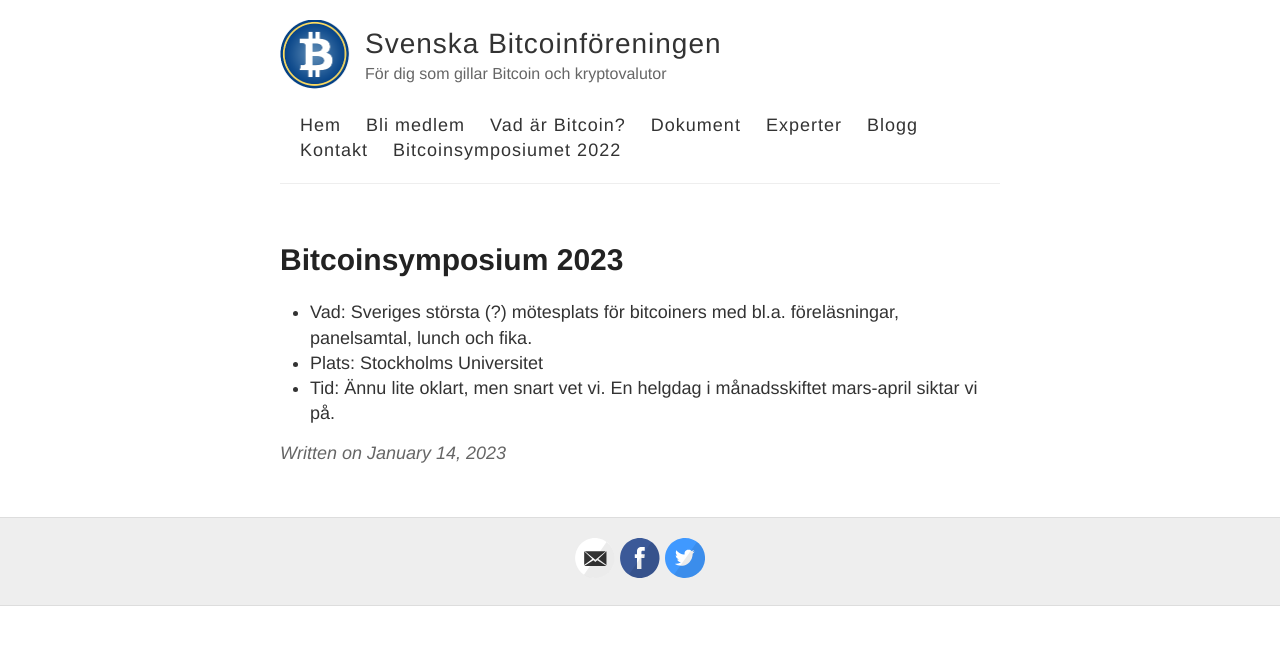
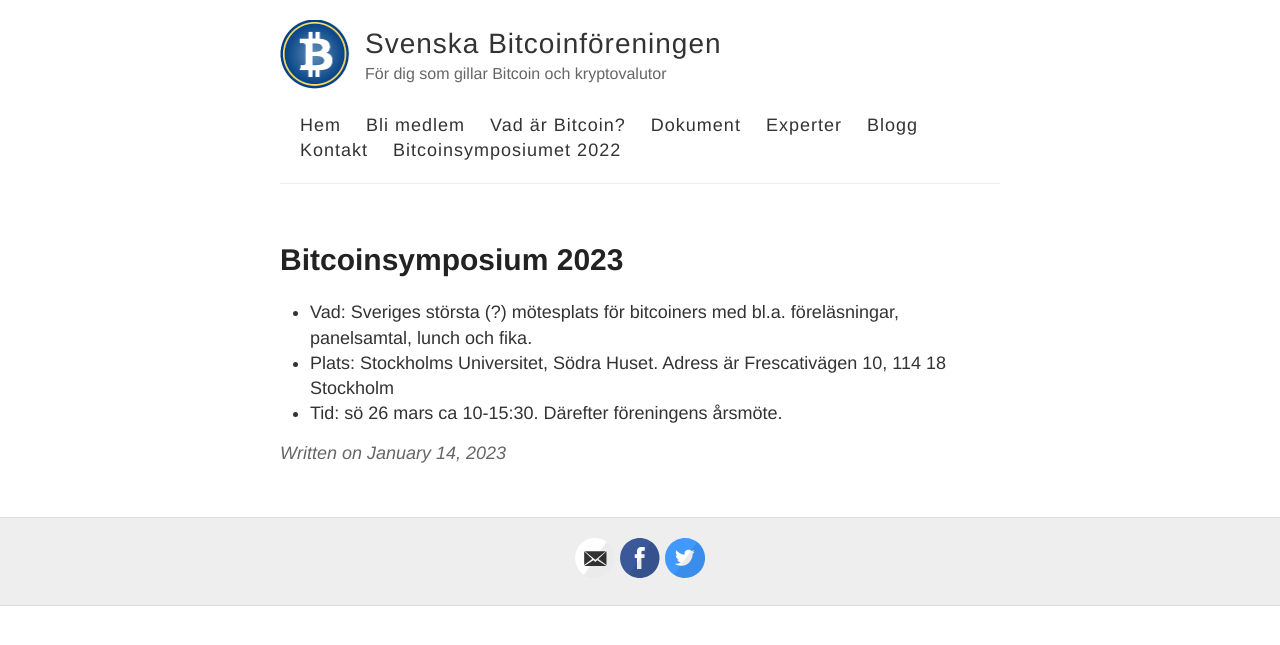
Before and after one commit to bitcoinforeningen/bitcoinforeningen.github.io, a Jekyll site: the page built from _posts/2023-01-14-symposium.md, in a window 1280 px wide. Shown: the top 645 px of the page. Built offline with Jekyll 4.4.1, drawn with Linux system fonts in a browser that asks for light colours.

Commit message:
Update 2023-01-14-symposium.md

```diff
--- a/_posts/2023-01-14-symposium.md
+++ b/_posts/2023-01-14-symposium.md
@@ -5,5 +5,5 @@ title: Bitcoinsymposium 2023
 
 
 * Vad: Sveriges största (?) mötesplats för bitcoiners med bl.a. föreläsningar, panelsamtal, lunch och fika.
-* Plats: Stockholms Universitet
-* Tid: Ännu lite oklart, men snart vet vi. En helgdag i månadsskiftet mars-april siktar vi på.
+* Plats: Stockholms Universitet, Södra Huset. Adress är Frescativägen 10, 114 18 Stockholm
+* Tid: sö 26 mars ca 10-15:30. Därefter föreningens årsmöte.
```
